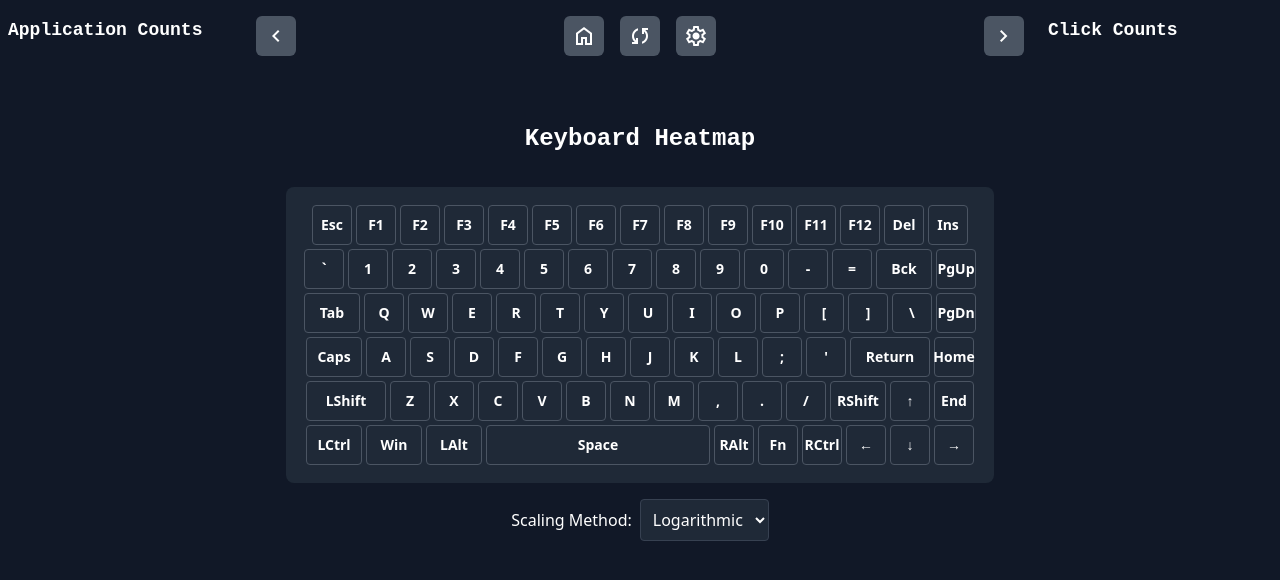
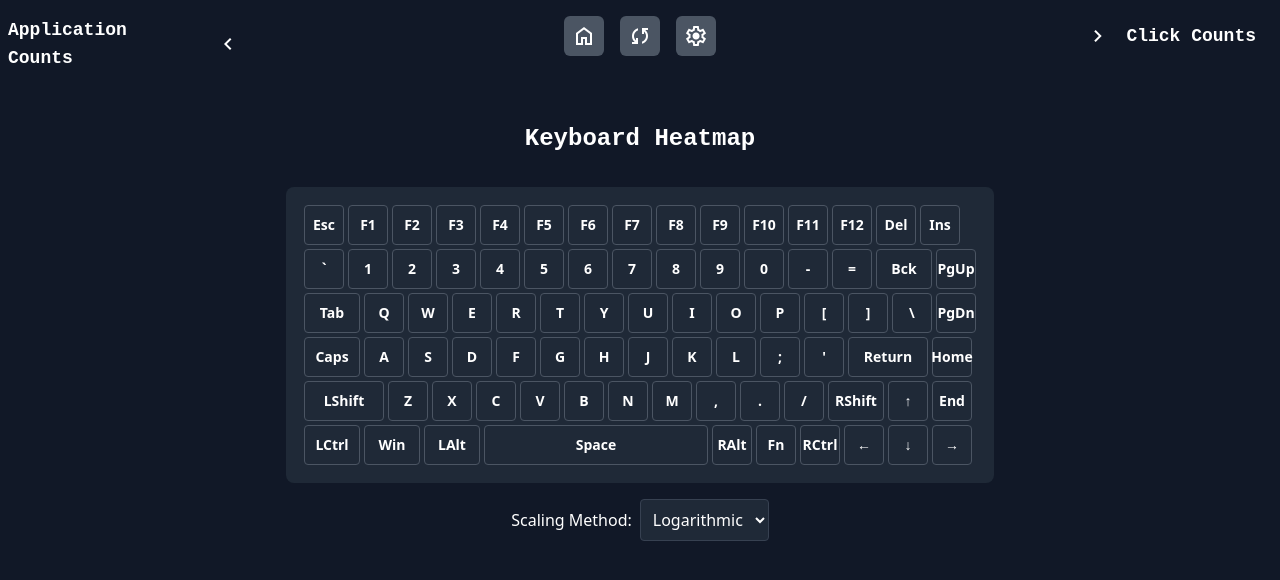
Before and after one commit to t4skmanag3r/keycap-app, a Vue app: page / in a window 1280 px wide. Shown: the top 580 px of the page. Built offline with nearby package versions, Linux system fonts and the light colour scheme.

Commit message:
fix sidebars to use internal buttons, fix sizing and scaling

```diff
--- a/src/App.vue
+++ b/src/App.vue
@@ -1,20 +1,15 @@
 <template>
   <div class="flex min-h-screen max-w-full relative">
     <!-- LEFT SIDEBAR -->
-    <transition name="slide-left">
-      <div v-if="showHeatmap && leftSidebarOpen" class="sidebar left-sidebar">
+    <div v-if="showHeatmap" class="sidebar left-sidebar">
       <!-- Application counts -->
       <AppCountBar :selectedDate="selectedDate" @updateAppFilter="handleAppFilter" :resetTrigger="resetTrigger" />
     </div>
-    </transition>
 
     <!-- MAIN CONTENT -->
-    <div class="flex-grow flex flex-col transition-all duration-300" :class="contentClass">
+    <div class="flex-grow flex flex-col min-h-screen w-full transition-all duration-300">
       <!-- TOP BAR -->
-      <div class="top-bar flex items-center w-full h-fit flex-row p-4" :class="{'justify-center': showSettings, 'justify-between': showHeatmap}">
-        <button v-if="showHeatmap" @click="toggleLeftSidebar" class="sidebar-toggle">
-          <span class="material-symbols-outlined">{{ leftSidebarOpen ? 'chevron_left' : 'chevron_right' }}</span>
-        </button>
+      <div class="top-bar flex items-center justify-center w-full h-fit flex-row p-4">
         <div class="flex gap-4">
           <button @click="toggleShowHeatmap" class="home-button p-2">
             <span class="material-symbols-outlined">home</span>
@@ -26,15 +21,16 @@
             <span class="material-symbols-outlined">settings</span>
           </button>
         </div>
-        <button v-if="showHeatmap" @click="toggleRightSidebar" class="sidebar-toggle">
-          <span class="material-symbols-outlined">{{ rightSidebarOpen ? 'chevron_right' : 'chevron_left' }}</span>
-        </button>
       </div>
 
+      <!-- HEATMAP AND DATE BAR -->
+      <div class="flex flex-col flex-grow items-center w-full max-w-5xl mx-auto px-4">
         <!-- MAIN CONTENT -->
-      <div v-if="showHeatmap" class="flex flex-grow flex-col items-center justify-center gap-4 p-4">
+        <div v-if="showHeatmap" class="flex flex-col items-center justify-center gap-4 w-full flex-grow">
           <h1 class="text-2xl font-bold mb-4 text-white text-center">Keyboard Heatmap</h1>
+          <div class="flex justify-center w-full">
             <KeyboardHeatmap ref="heatmapRef" :selectedApp="selectedApp" :selectedDate="selectedDate" :scalingMethod="scalingMethod" />
+          </div>
           <div class="flex flex-row items-center justify-center w-full gap-8">
             <div>
               <label for="scaling-select" class="mr-2 text-white">Scaling Method:</label>
@@ -46,31 +42,30 @@
           </div>
         </div>
 
+        <!-- BOTTOM BAR -->
+        <div v-if="showHeatmap" class="flex mt-auto bottom-bar">
+          <!-- Date Counts -->
+          <DateCountBar @updateDayFilter="handleDayFilter" :resetTrigger="resetTrigger" class="w-full h-52"></DateCountBar>
+        </div>
+      </div>
+
       <!-- SETTINGS VIEW -->
       <div v-if="showSettings" class="flex flex-grow flex-col items-center justify-center p-4">
         <SettingsView />
       </div>
-
-      <!-- BOTTOM BAR -->
-      <div v-if="showHeatmap" class="flex w-full h-52 px-12 flex-row">
-        <!-- Date Counts -->
-        <DateCountBar @updateDayFilter="handleDayFilter" :resetTrigger="resetTrigger"></DateCountBar>
-      </div>
     </div>
 
     <!-- RIGHT SIDEBAR -->
-    <transition name="slide-right">
-      <div v-if="showHeatmap && rightSidebarOpen" class="sidebar right-sidebar">
+    <div v-if="showHeatmap" class="sidebar right-sidebar">
       <!-- Click Counts -->
       <ClickCountBar :selectedApp="selectedApp" :selectedDate="selectedDate"></ClickCountBar>
     </div>
-    </transition>
   </div>
 </template>
 
 
 <script setup lang="ts">
-import { computed, onMounted, onUnmounted, ref } from 'vue';
+import { ref } from 'vue';
 import AppCountBar from './components/AppCountBar.vue';
 import ClickCountBar from './components/ClickCountBar.vue';
 import DateCountBar from './components/DateCountBar.vue';
@@ -125,43 +120,6 @@ const toggleShowSettings = () => {
   showHeatmap.value = false
 }
 
-const leftSidebarOpen = ref(true);
-const rightSidebarOpen = ref(true);
-
-const toggleLeftSidebar = () => {
-  leftSidebarOpen.value = !leftSidebarOpen.value;
-};
-
-const toggleRightSidebar = () => {
-  rightSidebarOpen.value = !rightSidebarOpen.value;
-};
-
-const checkScreenSize = () => {
-  if (window.innerWidth < 1024) {
-    leftSidebarOpen.value = false;
-    rightSidebarOpen.value = false;
-  } else {
-    leftSidebarOpen.value = true;
-    rightSidebarOpen.value = true;
-  }
-};
-
-onMounted(() => {
-  checkScreenSize();
-  window.addEventListener('resize', checkScreenSize);
-});
-
-onUnmounted(() => {
-  window.removeEventListener('resize', checkScreenSize);
-});
-
-const contentClass = computed(() => {
-  return {
-    'ml-60': leftSidebarOpen.value,
-    'mr-60': rightSidebarOpen.value,
-  };
-});
-
 </script>
 
 <style>
@@ -203,7 +161,7 @@ select option {
 }
 
 .sidebar {
-  @apply fixed top-0 bottom-0 w-60 transition-all duration-300 ease-in-out overflow-y-hidden z-10;
+  @apply fixed top-0 bottom-0 w-64 transition-all duration-300 ease-in-out overflow-y-hidden z-10;
 }
 
 .left-sidebar {
@@ -214,24 +172,8 @@ select option {
   @apply right-0;
 }
 
-.sidebar-toggle {
-  @apply bg-gray-700 text-white p-2 rounded-full;
+.bottom-bar {
+  @apply w-full sm:w-11/12 md:w-10/12 lg:w-9/12 xl:w-8/12 mx-auto;
 }
 
-.slide-left-enter-active,
-.slide-left-leave-active,
-.slide-right-enter-active,
-.slide-right-leave-active {
-  transition: transform 0.3s ease;
-}
-
-.slide-left-enter-from,
-.slide-left-leave-to {
-  transform: translateX(-100%);
-}
-
-.slide-right-enter-from,
-.slide-right-leave-to {
-  transform: translateX(100%);
-}
 </style>
--- a/src/components/AppCountBar.vue
+++ b/src/components/AppCountBar.vue
@@ -1,6 +1,15 @@
 <template>
   <div class="w-full h-screen overflow-y-auto relative">
-    <h2 class="text-lg font-bold text-white my-4 ml-2">Application Counts</h2>
+    <div class="flex justify-start gap-2 items-center my-4 mx-2">
+      <h2 class="text-lg font-bold text-white select-none">Application Counts</h2>
+      <button @click="toggleSidebar" class="flex items-center justify-center text-white p-2 rounded hover:bg-gray-700 transition-colors duration-200">
+        <span class="material-symbols-outlined">
+          {{ isSidebarOpen ? 'chevron_left' : 'chevron_right' }}
+        </span>
+      </button>
+    </div>
+    <transition name="sidebar">
+      <div v-if="isSidebarOpen" class="sidebar-content">
         <transition-group
           name="app-list"
           tag="div"
@@ -26,6 +35,8 @@
         </div>
       </div>
       </transition-group>
+      </div>
+    </transition>
   </div>
 </template>
 
@@ -82,11 +93,30 @@
   background-color: #4a5568;
   border-radius: 4px;
 }
+
+.sidebar-content {
+  transition: all 0.3s ease-in-out;
+  width: 100%;
+  overflow: hidden;
+}
+
+.sidebar-enter-from,
+.sidebar-leave-to {
+  transform: translateX(-100%);
+  opacity: 0;
+}
+
+.sidebar-enter-to,
+.sidebar-leave-from {
+  transform: translateX(0);
+  opacity: 1;
+}
+
 </style>
 
 <script setup lang="ts">
 import { invoke } from '@tauri-apps/api/tauri';
-import { computed, onMounted, ref, watch } from 'vue';
+import { computed, onMounted, onUnmounted, ref, watch } from 'vue';
 
 interface AppCount {
   app_name: string;
@@ -101,6 +131,26 @@ const props = defineProps<{
 
 const apps = ref<AppCount[]>([]);
 const selectedApp = ref<string | null>(null);
+
+const isSidebarOpen = ref(true);
+
+const toggleSidebar = () => {
+  isSidebarOpen.value = !isSidebarOpen.value;
+};
+
+const checkScreenSize = () => {
+  isSidebarOpen.value = window.innerWidth >= 1200;
+};
+
+onMounted(() => {
+  checkScreenSize();
+  window.addEventListener('resize', checkScreenSize);
+});
+
+onUnmounted(() => {
+  window.removeEventListener('resize', checkScreenSize);
+});
+
 
 const sorted_apps = computed(() =>
   [...apps.value].sort((a, b) => b.click_count - a.click_count)
@@ -124,7 +174,7 @@ watch(() => props.selectedDate, fetchAppCounts);
 const maxCount = computed(() => Math.max(...apps.value.map(app => app.click_count)));
 
 // Define emits
-const emit = defineEmits(['updateAppFilter']);
+const emit = defineEmits(['updateAppFilter', 'sidebarToggled']);
 
 // Function to handle app selection and deselection
 const toggleAppSelection = (appName: string) => {
--- a/src/components/ClickCountBar.vue
+++ b/src/components/ClickCountBar.vue
@@ -1,6 +1,15 @@
 <template>
-  <div class="w-full h-screen overflow-y-auto relative">
-    <h2 class="text-lg font-bold text-white my-4 ml-2">Click Counts</h2>
+  <div class="w-60 h-screen overflow-y-auto relative"> <!-- Changed from w-full to w-60 -->
+    <div class="flex justify-end gap-2 items-center my-4 mx-2">
+      <button @click="toggleSidebar" class="text-white flex items-center justify-center p-2 rounded hover:bg-gray-700 transition-colors duration-200">
+        <span class="material-symbols-outlined">
+          {{ isSidebarOpen ? 'chevron_right' : 'chevron_left' }}
+        </span>
+      </button>
+      <h2 class="text-lg font-bold text-white select-none">Click Counts</h2>
+    </div>
+    <transition name="sidebar">
+      <div v-if="isSidebarOpen" class="sidebar-content">
         <transition-group
           name="key-list"
           tag="div"
@@ -25,11 +34,13 @@
       </div>
     </transition-group>
   </div>
+  </transition>
+  </div>
 </template>
 
 <script setup lang="ts">
 import { invoke } from '@tauri-apps/api/tauri';
-import { computed, onMounted, ref, watch } from 'vue';
+import { computed, onMounted, onUnmounted, ref, watch } from 'vue';
 
 // Define props
 const props = defineProps<{
@@ -57,6 +68,28 @@ const fetchKeyStats = async () => {
   }
 };
 
+const isSidebarOpen = ref(true);
+
+const checkScreenSize = () => {
+  isSidebarOpen.value = window.innerWidth >= 1200;
+};
+
+const toggleSidebar = () => {
+  isSidebarOpen.value = !isSidebarOpen.value;
+};
+
+onMounted(() => {
+  checkScreenSize();
+  window.addEventListener('resize', checkScreenSize);
+});
+
+onUnmounted(() => {
+  window.removeEventListener('resize', checkScreenSize);
+});
+
+
+const emit = defineEmits(['sidebarToggled']);
+
 onMounted(fetchKeyStats);
 
 // Calculate the maximum count for scaling
@@ -78,8 +111,7 @@ const onAfterLeave = (el: Element) => {
   const htmlEl = el as HTMLElement;
   htmlEl.style.removeProperty('left');
   htmlEl.style.removeProperty('top');
-  htmlEl.style.removeProperty('width');
-  htmlEl.style.removeProperty('height');
+
 };
 
 </script>
@@ -88,11 +120,6 @@ const onAfterLeave = (el: Element) => {
 .key-list-item {
   transition: all 0.5s ease;
   position: relative;
-}
-
-.key-list-enter-active,
-.key-list-leave-active {
-  transition: all 0.5s ease;
 }
 
 .key-list-enter-from,
@@ -129,4 +156,22 @@ const onAfterLeave = (el: Element) => {
   background-color: #4a5568;
   border-radius: 4px;
 }
+
+.sidebar-content {
+  transition: all 0.3s ease-in-out;
+  width: 100%;
+  overflow: hidden;
+}
+
+.sidebar-enter-from,
+.sidebar-leave-to {
+  transform: translateX(+100%);
+  opacity: 0;
+}
+
+.sidebar-enter-to,
+.sidebar-leave-from {
+  transform: translateX(0);
+  opacity: 1;
+}
 </style>
--- a/src/components/KeyboardHeatmap.vue
+++ b/src/components/KeyboardHeatmap.vue
@@ -1,7 +1,7 @@
 <template>
-  <div class="keyboard-heatmap w-fit h-fit">
-    <div v-for="(row, rowIndex) in keyboardLayout" :key="rowIndex" class="flex justify-center">
-       <div
+  <div class="keyboard-heatmap inline-flex flex-col bg-gray-800 p-4 rounded-lg">
+    <div v-for="(row, rowIndex) in keyboardLayout" :key="rowIndex" class="flex justify-start">
+      <div
         v-for="(key, keyIndex) in row"
         :key="keyIndex"
         :title="getKeyClickCount(key)"
```
Lines whose indentation alone changed are shown as unchanged.
